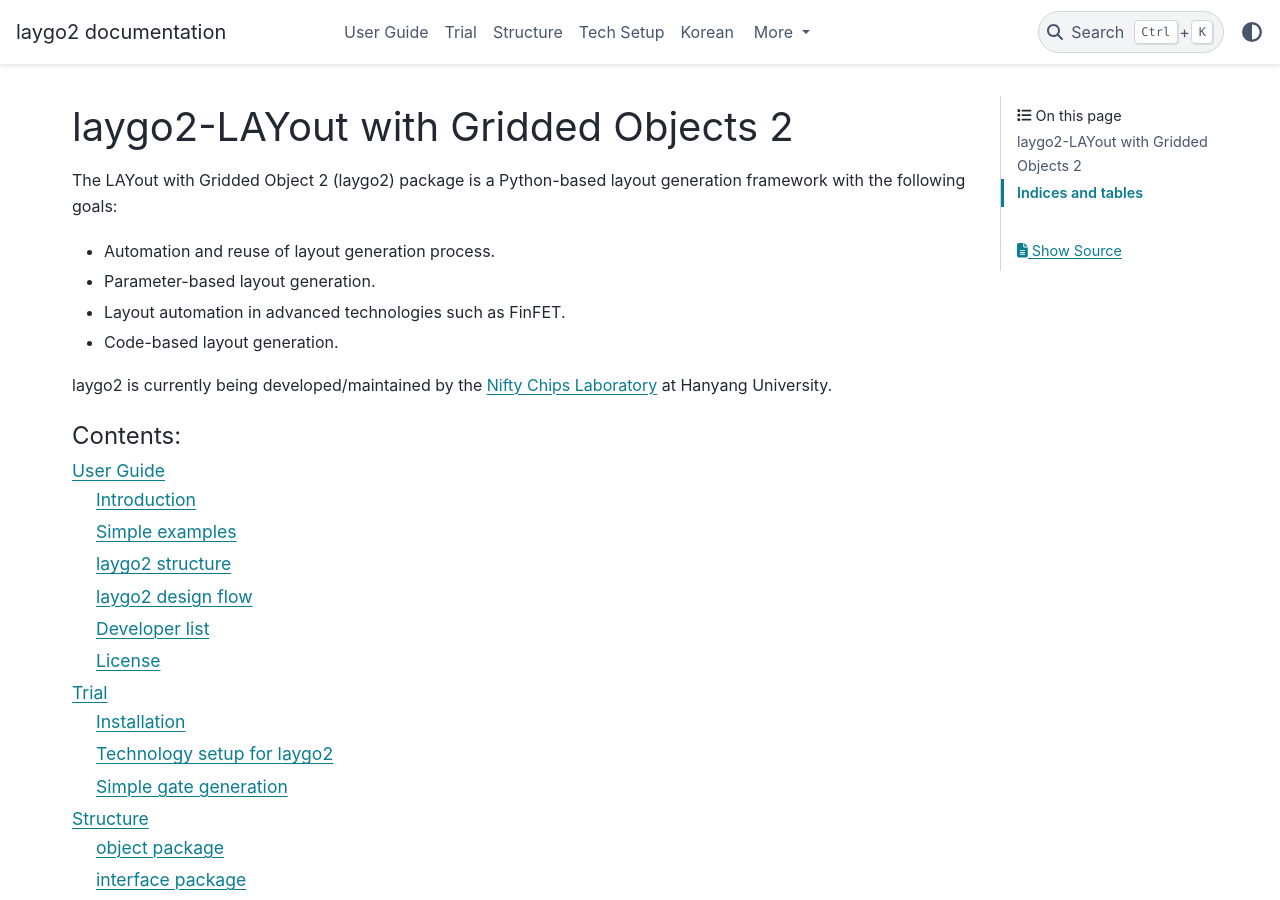
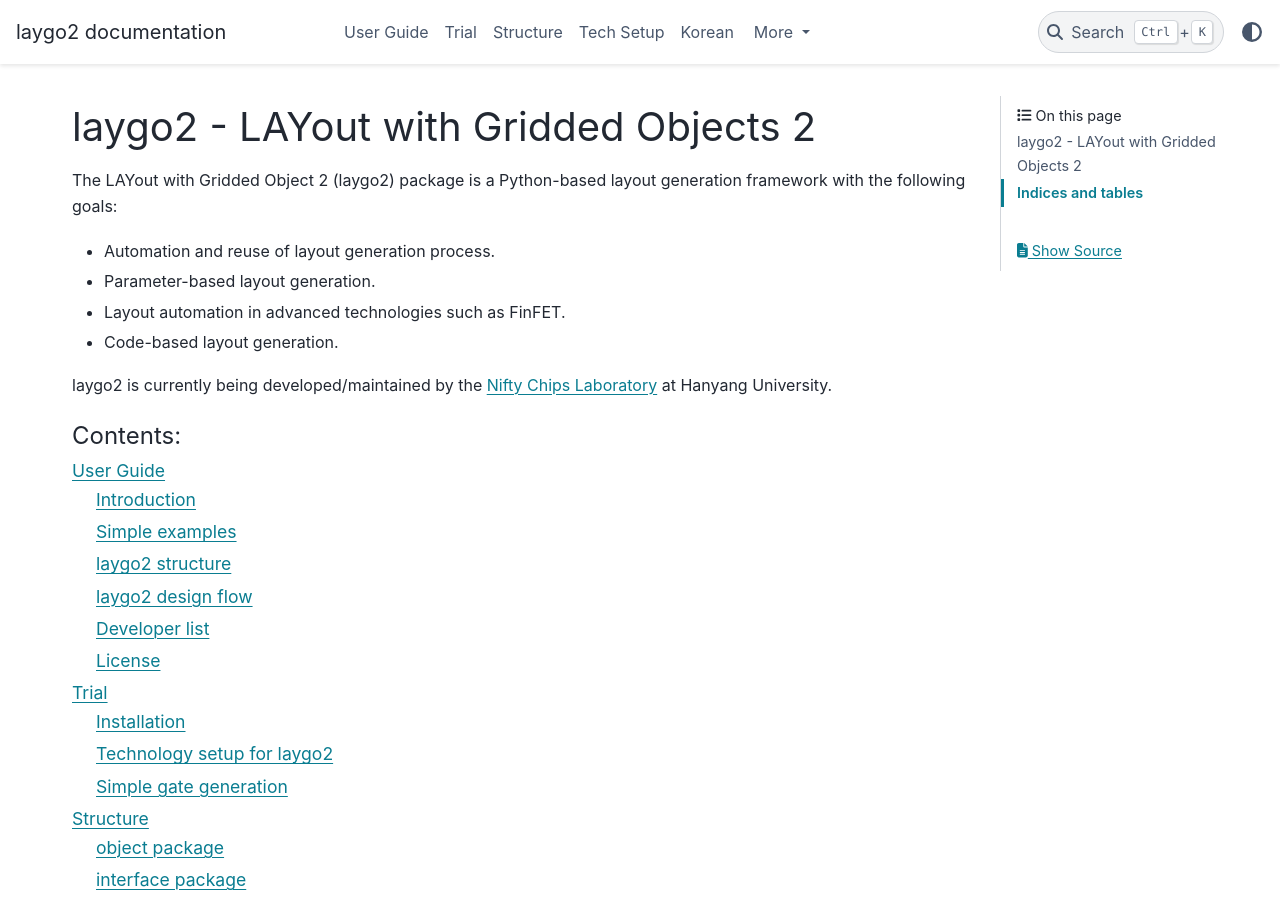
Before and after one commit to niftylab/laygo2, a Sphinx documentation site: the page built from docs_workspace/docs_sphinx/source/index.rst, in a window 1280 px wide and 900 px high. Built offline with Sphinx 7.4.7 and the PyData theme 0.15.4, drawn with Linux system fonts in a browser that asks for light colours.

Commit message:
doc update

```diff
--- a/docs_workspace/docs_sphinx/source/index.rst
+++ b/docs_workspace/docs_sphinx/source/index.rst
@@ -3,8 +3,8 @@
    You can adapt this file completely to your liking, but it should at least
    contain the root `toctree` directive.
 
-laygo2-LAYout with Gridded Objects 2
-=====================================
+laygo2 - LAYout with Gridded Objects 2
+=======================================
 
 The LAYout with Gridded Object 2 (laygo2) package is a Python-based layout generation framework with the following goals:
 
```
